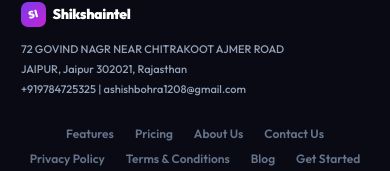
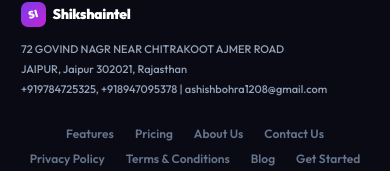
Before and after one commit to ashishbohra7231/shikshaintel, a Next.js app: page / in a window 390 px wide. Shown: the part 6933-7104 px from the top of the page. Built offline with nearby package versions, Linux system fonts and the light colour scheme.

Commit message:
Update contact info to include the second phone number 8947095378 across all pages

```diff
--- a/app/about-us/page.tsx
+++ b/app/about-us/page.tsx
@@ -123,7 +123,7 @@
             <p className="font-bold text-slate-700 mb-1">Shikshaintel</p>
             <p>72 GOVIND NAGR NEAR CHITRAKOOT AJMER ROAD JAIPUR</p>
             <p>Jaipur 302021, Rajasthan</p>
-            <p className="mt-1">+919784725325 | ashishbohra1208@gmail.com</p>
+            <p className="mt-1">+919784725325, +918947095378 | ashishbohra1208@gmail.com</p>
           </div>
           <div className="flex flex-wrap justify-center gap-x-8 gap-y-2 text-[12px] font-bold text-slate-400 mt-4 md:mt-0">
             <Link href="/about-us" className="hover:text-violet-600 transition-colors text-slate-600">About Us</Link>
--- a/app/blog/[slug]/page.tsx
+++ b/app/blog/[slug]/page.tsx
@@ -104,7 +104,7 @@
             <p className="font-bold text-slate-700 mb-1">Shikshaintel</p>
             <p>72 GOVIND NAGR NEAR CHITRAKOOT AJMER ROAD JAIPUR</p>
             <p>Jaipur 302021, Rajasthan</p>
-            <p className="mt-1">+919784725325 | ashishbohra1208@gmail.com</p>
+            <p className="mt-1">+919784725325, +918947095378 | ashishbohra1208@gmail.com</p>
           </div>
           <div className="flex flex-wrap justify-center gap-x-8 gap-y-2 text-[12px] font-bold text-slate-400 mt-4">
             <Link href="/about-us" className="hover:text-violet-600 transition-colors">About Us</Link>
--- a/app/blog/page.tsx
+++ b/app/blog/page.tsx
@@ -100,7 +100,7 @@
             <p className="font-bold text-slate-700 mb-1">Shikshaintel</p>
             <p>72 GOVIND NAGR NEAR CHITRAKOOT AJMER ROAD JAIPUR</p>
             <p>Jaipur 302021, Rajasthan</p>
-            <p className="mt-1">+919784725325 | ashishbohra1208@gmail.com</p>
+            <p className="mt-1">+919784725325, +918947095378 | ashishbohra1208@gmail.com</p>
           </div>
           <div className="flex flex-wrap justify-center gap-x-8 gap-y-2 text-[12px] font-bold text-slate-400 mt-4">
             <Link href="/about-us" className="hover:text-violet-600 transition-colors">About Us</Link>
--- a/app/contact-us/page.tsx
+++ b/app/contact-us/page.tsx
@@ -64,7 +64,7 @@
                   </div>
                   <div>
                     <p className="text-sm font-black text-slate-400 uppercase tracking-widest mb-1">Phone</p>
-                    <p className="text-lg font-black text-slate-900">+919784725325</p>
+                    <p className="text-lg font-black text-slate-900">+919784725325, +918947095378</p>
                     <p className="text-slate-500 text-sm font-medium mt-1">Mon - Sat, 9am - 7pm</p>
                   </div>
                 </div>
@@ -176,7 +176,7 @@
             <p className="font-bold text-slate-700 mb-1">Shikshaintel</p>
             <p>72 GOVIND NAGR NEAR CHITRAKOOT AJMER ROAD JAIPUR</p>
             <p>Jaipur 302021, Rajasthan</p>
-            <p className="mt-1">+919784725325 | ashishbohra1208@gmail.com</p>
+            <p className="mt-1">+919784725325, +918947095378 | ashishbohra1208@gmail.com</p>
           </div>
           <div className="flex flex-wrap justify-center gap-x-8 gap-y-2 text-[12px] font-bold text-slate-400 mt-4 md:mt-0">
             <Link href="/about-us" className="hover:text-violet-600 transition-colors">About Us</Link>
--- a/app/page.tsx
+++ b/app/page.tsx
@@ -630,7 +630,7 @@
             <div className="text-[11px] text-slate-400 font-medium space-y-1">
               <p>72 GOVIND NAGR NEAR CHITRAKOOT AJMER ROAD</p>
               <p>JAIPUR, Jaipur 302021, Rajasthan</p>
-              <p>+919784725325 | ashishbohra1208@gmail.com</p>
+              <p>+919784725325, +918947095378 | ashishbohra1208@gmail.com</p>
             </div>
           </div>
 
--- a/app/privacy-policy/page.tsx
+++ b/app/privacy-policy/page.tsx
@@ -135,7 +135,7 @@
             <p className="font-bold text-slate-700 mb-1">Shikshaintel</p>
             <p>72 GOVIND NAGR NEAR CHITRAKOOT AJMER ROAD JAIPUR</p>
             <p>Jaipur 302021, Rajasthan</p>
-            <p className="mt-1">+919784725325 | ashishbohra1208@gmail.com</p>
+            <p className="mt-1">+919784725325, +918947095378 | ashishbohra1208@gmail.com</p>
           </div>
           <div className="flex flex-wrap justify-center gap-x-8 gap-y-2 text-[12px] font-bold text-slate-400 mt-4">
             <Link href="/about-us" className="hover:text-violet-600 transition-colors">About Us</Link>
--- a/app/terms-and-conditions/page.tsx
+++ b/app/terms-and-conditions/page.tsx
@@ -131,7 +131,7 @@
             <p className="font-bold text-slate-700 mb-1">Shikshaintel</p>
             <p>72 GOVIND NAGR NEAR CHITRAKOOT AJMER ROAD JAIPUR</p>
             <p>Jaipur 302021, Rajasthan</p>
-            <p className="mt-1">+919784725325 | ashishbohra1208@gmail.com</p>
+            <p className="mt-1">+919784725325, +918947095378 | ashishbohra1208@gmail.com</p>
           </div>
           <div className="flex flex-wrap justify-center gap-x-8 gap-y-2 text-[12px] font-bold text-slate-400 mt-4">
             <Link href="/about-us" className="hover:text-violet-600 transition-colors">About Us</Link>
```
